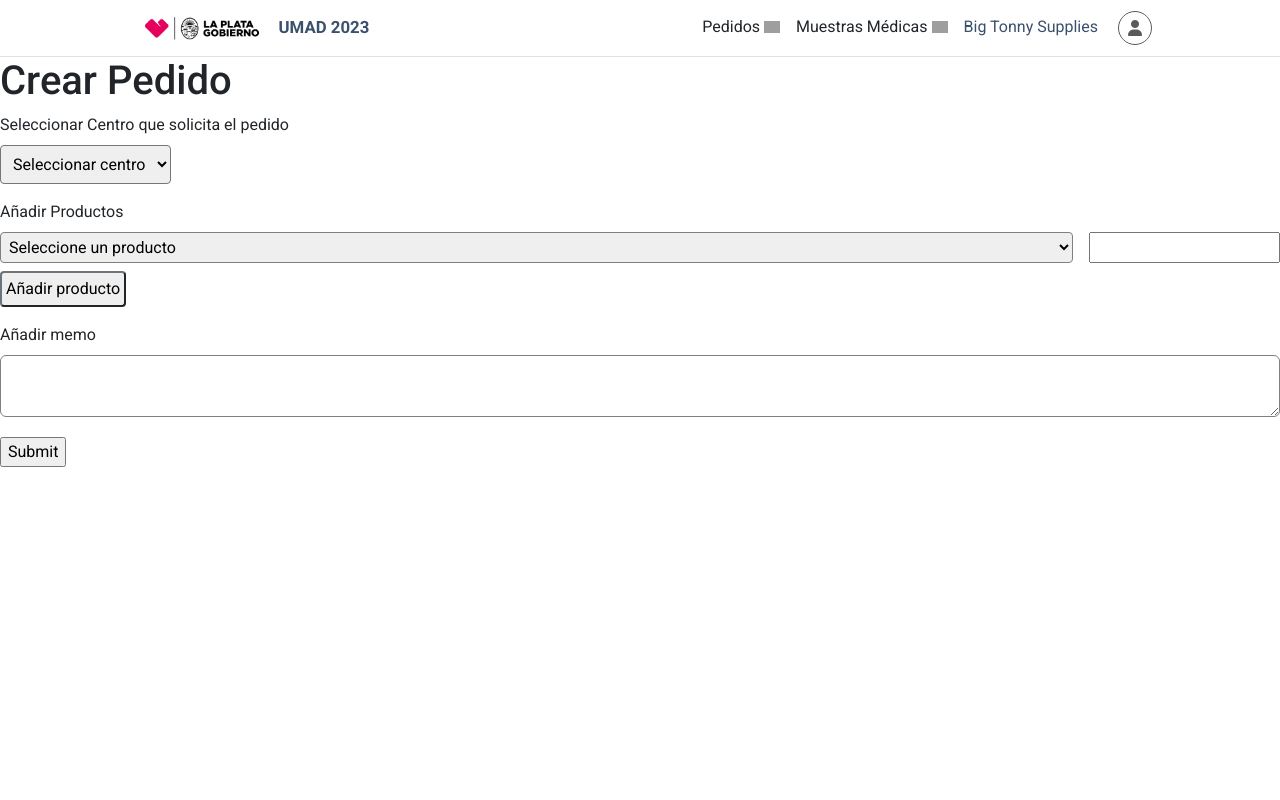
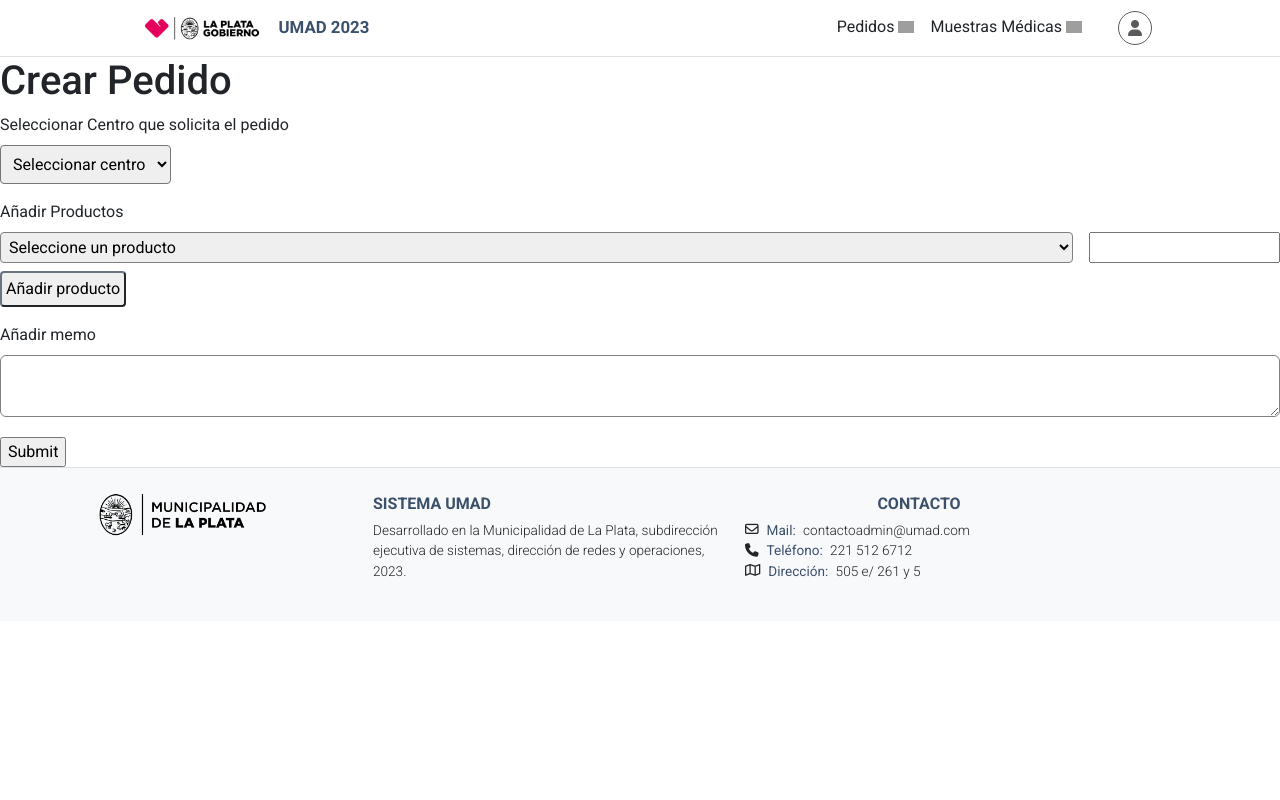
Before and after one commit to farmMLP/Farm, a Symfony app: template templates/order/createOrder.html.twig in a window 1280 px wide. Run offline with Twig, Linux system fonts and the light colour scheme; the template is opened without the code that fills it, so the values that code supplies are empty; some libraries are stand-ins or nearby versions; grey boxes are pictures that could not be loaded.

Commit message:
implemented ux/ui on home, orders and base

```diff
--- a/templates/base.html.twig
+++ b/templates/base.html.twig
@@ -97,6 +97,21 @@
                 display: none;
               }
             }
+
+            @media (max-width: 992px) {
+              .table * {
+                padding: .25rem !important;
+              }
+
+              #footer-img {
+                display:none
+              }
+
+              .footer-text {
+                justify-content:center
+              }
+            }
+
             #background-div {
               background: url('https://images.unsplash.com/photo-1533090161767-e6ffed986c88?ixlib=rb-4.0.3&ixid=MnwxMjA3fDB8MHxwaG90by1wYWdlfHx8fGVufDB8fHx8&auto=format&fit=crop&w=2069&q=80');
               background-size: cover;
@@ -125,9 +140,14 @@
             .link-buttons:hover {
               text-decoration: underline;
             }
+            .gradient-bg {
+              height:80%;
+              background-image: linear-gradient(to top, #e6e9f0 0%, #eef1f5 100%);
+
+            }
           </style>
-    <body style="font-family: 'Roboto', sans-serif;">
-      <div class="d-flex flex-column" style="min-height:100vh; min-width: 100vw; height:100vh">
+    <body style="font-family: 'Roboto', sans-serif; overflow-x: hidden">
+      <div class="d-flex flex-column" style="min-height:100vh; min-width: 100vw; height:100vh; max-width:100vw; width:100vw">
         {% block navbar %}
           <nav class="navbar border-bottom" style="background-color: transparent; padding-left:10%; padding-right:10%;">
             <div class="d-flex justify-content-between w-100">
@@ -145,7 +165,7 @@
 
                       <div class="dropdown-menu-styled p-0" style="border-left: 1px solid #e5e5e5; border-bottom: 1px solid #e5e5e5; border-right: 1px solid #e5e5e5;">
                         <a class="dropdown-item px-3 py-2 border-bottom" href="/pedidos">Ver pedidos</a>
-                        <a class="dropdown-item px-3 py-2" href="/pedidos/nuevo">Crear pedidos</a>
+                        <a class="dropdown-item px-3 py-2" href="/pedidos/nuevo">Crear pedido</a>
                       </div>
                     </li>
                     <li class="dropdown mt-1">
@@ -159,7 +179,8 @@
                       </div>
                     </li>
                     <li class="mt-1">
-                      <a class="text-decoration-none  nav-item-styled pe-1 mb-0" href="/micentro">Big Tonny Supplies</a>
+                      <a class="text-decoration-none nav-item-styled pe-1 mb-0" href="/micentro">{{app.user.getHealthCenter()}}</a>
+                      {# <a class="text-decoration-none nav-item-styled pe-1 mb-0" href="{{ path('app_healthcenter_show', {'name': app.user.getHealthCenter()}) }}">{{app.user.getHealthCenter()}}</a> #}
                     </li>
                     <li class="dropdown profile-div">
                       <div class="border border-dark rounded-circle opacity-75" style="cursor: pointer; padding:2px;">
@@ -177,6 +198,48 @@
         {% endblock %}
         {% block body %}
         {% endblock %}
+        {% block footer %}
+          <footer class="bg-light text-center text-lg-start border-top">
+            <!-- Grid container -->
+            <div class="container p-4">
+              <!--Grid row-->
+              <div class="row align-items-start">
+                <!--Grid column-->
+                <div class="col-xxl-3 col-xl-3 col-lg-3 col-md-12 col-sm-12 d-flex align-items-center">
+                  <img id="footer-img" src="/images/munilogo.png" alt="foto" style="filter: invert(100%)" height="45">
+                </div>
+
+
+                <div class="col-xxl-5 col-xl-4 col-lg-4 col-md-12 mb-4 mb-md-0">
+                  <p class="text-uppercase fw-bold mb-1" style="font-size:1rem; color: #3a506b">Sistema UMAD</p>
+                  <p style="font-size: .85rem" class="fw-light">
+                    Desarrollado en la Municipalidad de La Plata, subdirección ejecutiva de sistemas, dirección de redes y operaciones, 2023.
+                  </p>
+                </div>
+                <!--Grid column-->
+                <!--Grid column-->
+                <div class="col-xxl-4 col-xl-4 col-lg-4 col-md-12 mb-4 mb-md-0 text-center">
+                  <p class="text-uppercase fw-bold mb-1" style="font-size:1rem; color: #3a506b">Contacto</p>
+                  <div class="d-flex align-items-center gap-2 fw-light footer-text" style="font-size: .85rem">
+                    <i class="fa-regular fa-envelope"></i><p class="mb-0"><span class="fw-normal pe-1" style="color: #3a506b">Mail:</span> contactoadmin@umad.com</p>
+                  </div>
+                  <div class="d-flex align-items-center gap-2 fw-light footer-text" style="font-size: .85rem">
+                    <i class="fa-solid fa-phone"></i><p class="mb-0"><span class="fw-normal pe-1" style="color: #3a506b">Teléfono:</span> 221 512 6712</p>
+                  </div>
+                  <div class="d-flex align-items-center gap-2 fw-light footer-text" style="font-size: .85rem">
+                    <i class="fa-regular fa-map"></i><p class="mb-0"><span class="fw-normal pe-1" style="color: #3a506b">Dirección:</span> 505 e/ 261 y 5</p>
+                  </div>
+                </div>
+                <!--Grid column-->
+              </div>
+              <!--Grid row-->
+            </div>
+            <!-- Grid container -->
+            <!-- Copyright -->
+            <!-- Copyright -->
+          </footer>
+        {% endblock %}
       </div>
     </body>
 </html>
+<!--  redireccion de urls, pantalla de login/register, centro de salud no obligatorio en usuario, preguntar si hay multiples admin, editar usuario en admin -->
```
Also changed, not shown: templates/home/index.html.twig (+3 -4 lines), templates/order/index.html.twig (+40 -11 lines).
